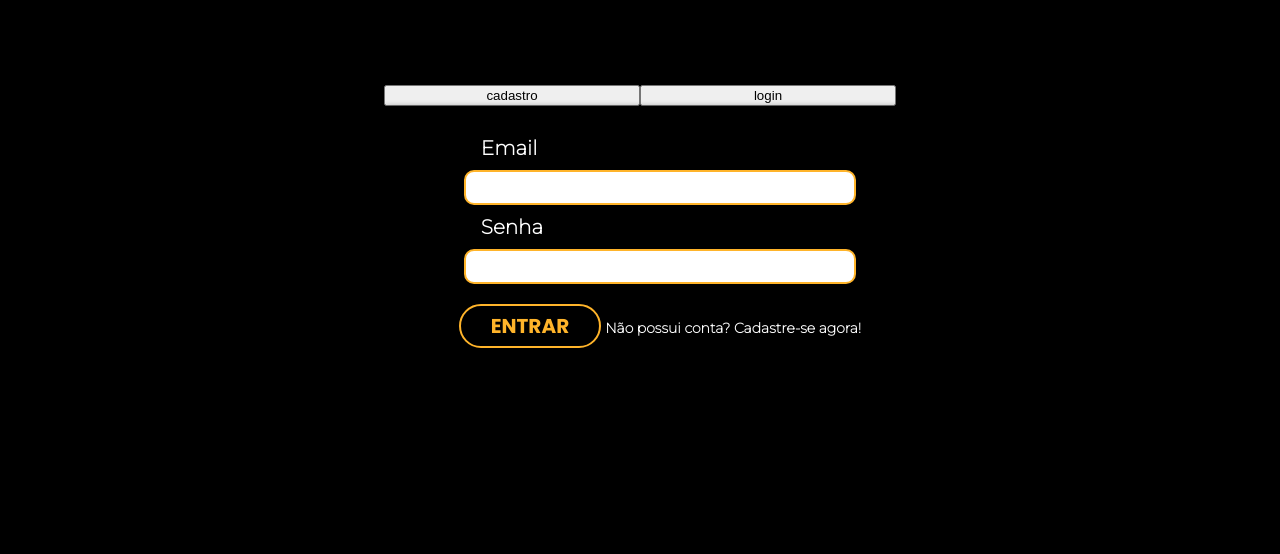
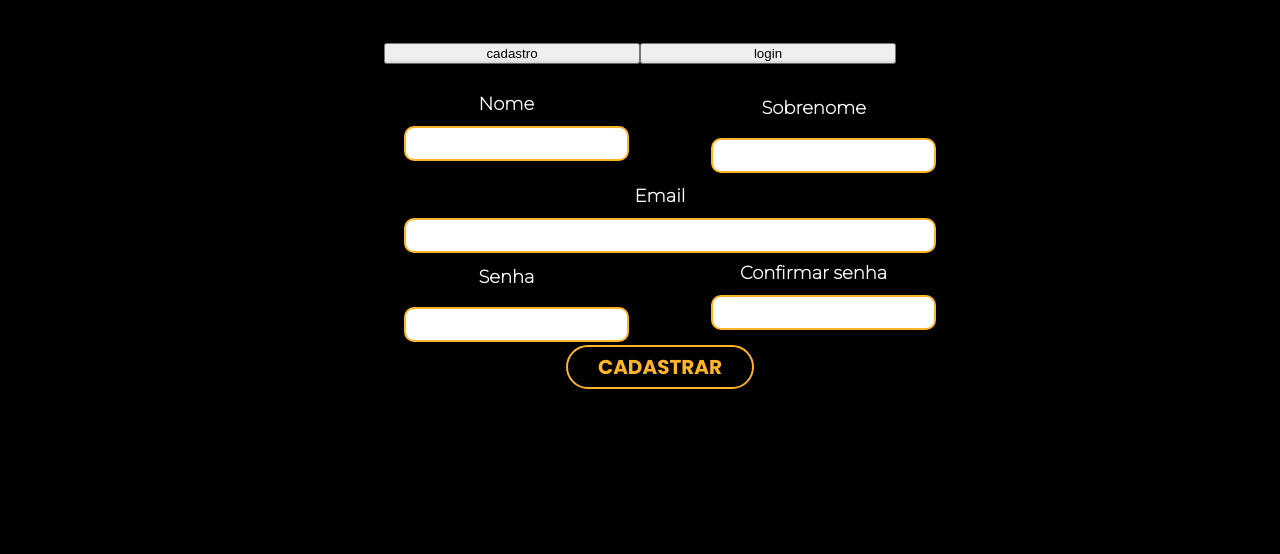
Before and after one commit to brunolimabh/bigrypto, a website: page site/public/login.html in a window 1280 px wide. Shown: the part 74-628 px from the top of the page. Drawn offline with nearby package versions, Linux system fonts and the light colour scheme.

Commit message:
Cadastro/Login

```diff
--- a/site/public/css/login.css
+++ b/site/public/css/login.css
@@ -43,7 +43,7 @@
     border-bottom-right-radius: 20px;
     /* border: 2px solid rgb(255, 180, 42); */
     box-shadow: 0 4px 8px black;
-    display: block;
+    display: none;
 }
 .ipt_login {
     padding: 0 0 20px 0;
@@ -108,63 +108,71 @@
     color: red;
 }
 
-
-.ipt-cadastro {
-    display: flex;
-    flex-direction: row;
-}
-.space-cadastro {
-    display: flex;
-    flex-direction: column;
-    align-items: center;
-    width: 80%;
-}
 #campoCadastro {
-    width: 50%;
+    width: 100%;
     height: auto;
-    margin: 150px auto;
-    background-color: rgba(0, 0, 0, 0.76);
-    backdrop-filter: blur( 10px );
+    margin: auto;
     text-align: center;
+    background-color: rgba(0, 0, 0, 0.393);
     display: flex;
     flex-direction: column;
     padding: 20px;
-    filter: opacity(100%);
-    border-radius: 20px;
-    /* border: 2px solid var(--laranja); */
+    backdrop-filter: blur( 10px );
+    border-bottom-left-radius: 20px;
+    border-bottom-right-radius: 20px;
+    /* border: 2px solid rgb(255, 180, 42); */
     box-shadow: 0 4px 8px black;
-    display: none;
+    /* display: block; */
 }
+.ipt-cadastro {
+    width: 100%;
+}
+
+.espaco-geral {
+    display: flex;
+    flex-direction: row;
+    justify-content: space-between;
+    width: 100%;
+}
+.espaco-campos {
+    display: flex;
+    flex-direction: column;
+    width: 40%;
+    height: auto;
+}
+
 
 #campoCadastro p {
     color: white;
-    font-size: 20px;
-    font-weight: 800;
+    font-size: 18px;
+    font-weight: 600;
+    width: 100%;
+    margin: auto;
 }
+
 #campoCadastro input {
-    width: 70%;
+    width: 100%;
     margin: auto;
-    padding: 8px 15px;
+    padding: 8px ;
     border-radius: 10px;
+    border: none;
+    outline: none;
     border: 2px solid var(--laranja);
-    outline: none;
     transition: .3s;
-} #campoCadastro input:focus {
-    transition: .3s;
-    transform: scale(1.07);
+}
 
-}
 #campoCadastro button {
     width: auto;
     font-size: 20px;
     text-decoration: none;
-    margin: 20px auto 0 auto;
+    margin: auto;
     font-family: 'Poppins', sans-serif;
     color: rgb(255, 180, 42);
     padding: 5px 30px;
     border-radius: 50px;
-    background-color: black;
-    border: 2px solid var(--laranja);
+    background-color: rgba(0, 0, 0, 0);
+    backdrop-filter: blur(0px) ;
+    border: 2px solid rgb(255, 180, 42);
     cursor: pointer;
     text-transform: uppercase;
     transition: .3s;
@@ -173,5 +181,4 @@
     background-color: var(--laranja);
     box-shadow: 0 4px 4px black;
     color: black;
-    transform: translateY(-4px) ;
 }
--- a/site/public/login.html
+++ b/site/public/login.html
@@ -48,24 +48,34 @@
                 </div>
                 <div id="campoCadastro">
                     <div class="ipt-cadastro">
-                        <div class="space-cadastro">
+                        <div class="espaco-geral">
+                            <div class="espaco-campos">
                                 <p>Nome</p>
                                 <input type="text" id="ipt_nome">
                                 <div id="cardErroNome">Precisa ter mais de 3 caracteres</div>
+                            </div>
+                            <div class="espaco-campos">
+                                <p>Sobrenome</p>
+                                <input type="text" id="ipt_sobrenome">
+                            </div>
+                        </div>
                             <p>Email</p>
                             <input type="email" id="ipt_email">
                             <div id="cardErroEmail">Informe um email existente</div>
-                        </div>
-                        <div class="space-cadastro">
+                        <div class="espaco-geral">
+                            <div class="espaco-campos">
                                 <p>Senha</p>
                                 <input type="password" id="ipt_senha">
                                 <div id="cardErroSenha">Precisa ter mais de 5 caracteres</div>
+                            </div>
+                            <div class="espaco-campos">
                                 <p>Confirmar senha</p>
                                 <input type="password" id="ipt_confirmacaoSenha">
                                 <div id="cardErroConfirmaSenha">Senhas diferentes</div>
                             </div>
+                        </div>
+                    </div>
                     <button onclick="cadastrar()">cadastrar</button>
-                    </div>
                 </div>
             </div>
 
```
Lines whose indentation alone changed are shown as unchanged.
